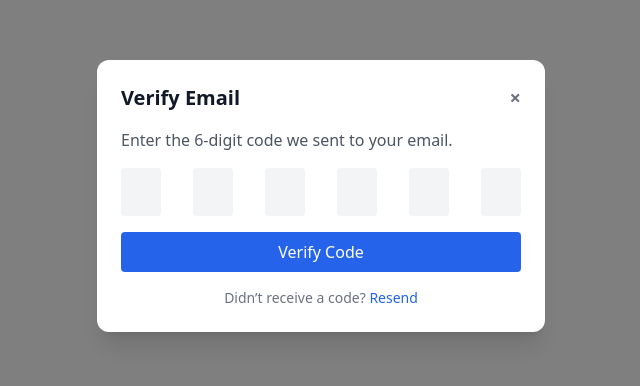
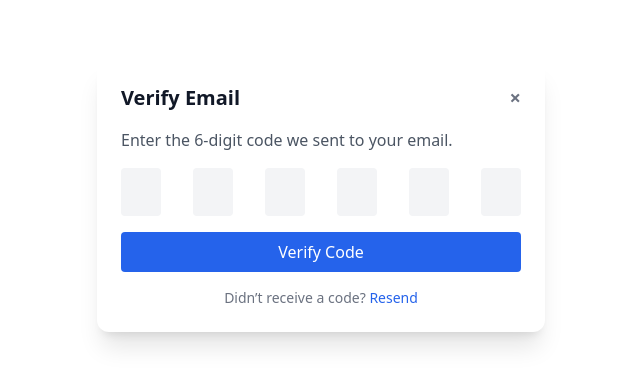
Before and after one commit to vidushalakshan/JobAndSkillDevelopmentPlatForm, a React (Vite) app in the folder frontend/: page /verify in a window 1280 px wide. Shown: the part 204-590 px from the top of the page, without its empty margins (319-959 px from the left). Built offline with nearby package versions, Linux system fonts and the light colour scheme.

Commit message:
change dark mode and light mode in email verify section

```diff
--- a/frontend/src/page/EmailVerify.jsx
+++ b/frontend/src/page/EmailVerify.jsx
@@ -1,6 +1,6 @@
 const EmailVerification = ({ onClose }) => {
     return (
-      <div className="fixed inset-0 z-50 flex items-center justify-center bg-black bg-opacity-50">
+      <div className="fixed inset-0 z-50 flex items-center justify-center bg-white dark:bg-gradient-to-br from-[#7f5af0] via-[#2cb67d] to-[#16161a]">
         <div className="bg-white dark:bg-gray-800 rounded-xl shadow-xl w-full max-w-md p-6">
           <div className="flex justify-between items-center mb-4">
             <h2 className="text-xl font-bold text-gray-900 dark:text-white">Verify Email</h2>
```
